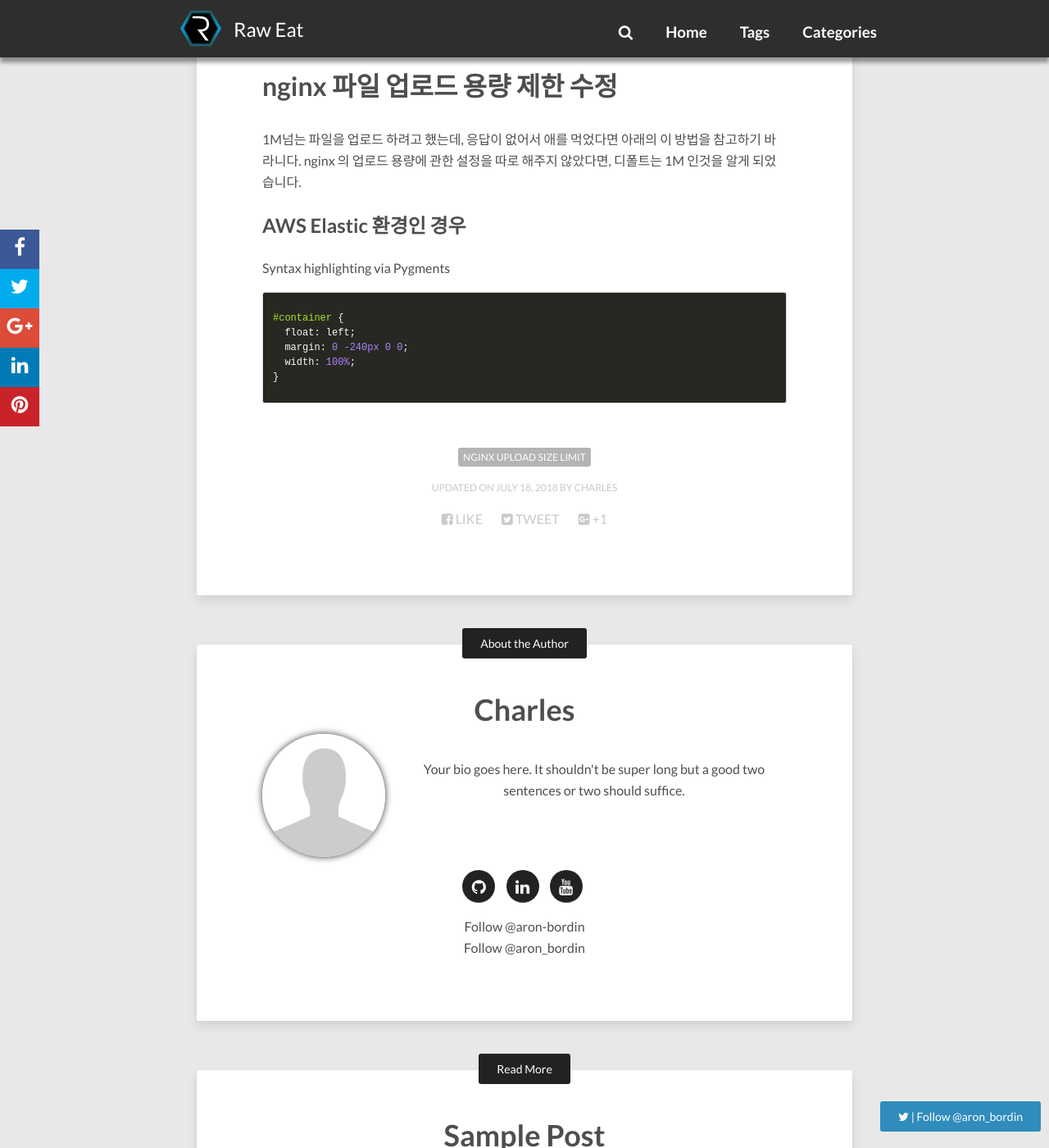
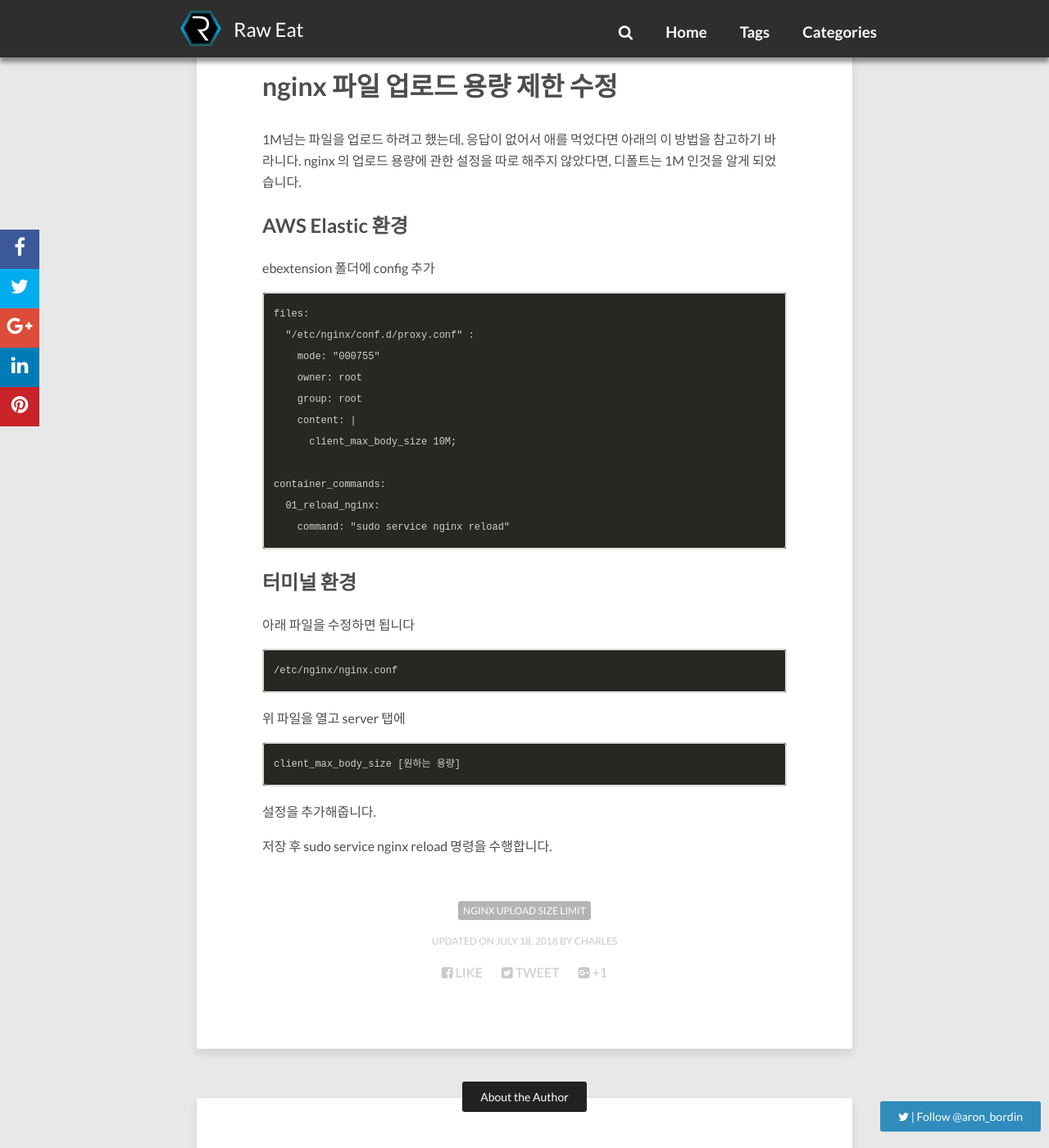
Before and after one commit to charles-na/charles-na.github.io, a Jekyll site: the page built from _posts/2018-07-18-post.md, in a window 1280 px wide and 1400 px high, scrolled down 348 px. Shown: the whole window at 82% size. Built offline with Jekyll 4.4.1, drawn with Linux system fonts in a browser that asks for light colours; nearby versions of some CDN libraries; comment, search, counter and statistics services are not loaded.

Commit message:
nginx max body size

```diff
--- a/_posts/2018-07-18-post.md
+++ b/_posts/2018-07-18-post.md
@@ -10,14 +10,30 @@ tags: [nginx upload size limit]
 nginx 의 업로드 용량에 관한 설정을 따로 해주지 않았다면, 디폴트는 1M 인것을 알게 되었습니다.
 
 
-## AWS Elastic 환경인 경우
+## AWS Elastic 환경
+ebextension 폴더에 config 추가
 
-Syntax highlighting via Pygments
+    files:
+      "/etc/nginx/conf.d/proxy.conf" :
+        mode: "000755"
+        owner: root
+        group: root
+        content: |
+          client_max_body_size 10M;
 
-{% highlight css %}
-#container {
-  float: left;
-  margin: 0 -240px 0 0;
-  width: 100%;
-}
-{% endhighlight %}
+    container_commands:
+      01_reload_nginx:
+        command: "sudo service nginx reload"
+
+## 터미널 환경
+아래 파일을 수정하면 됩니다
+
+    /etc/nginx/nginx.conf
+
+위 파일을 열고 server 탭에
+
+    client_max_body_size [원하는 용량]
+
+설정을 추가해줍니다.
+
+저장 후 sudo service nginx reload 명령을 수행합니다.
```
